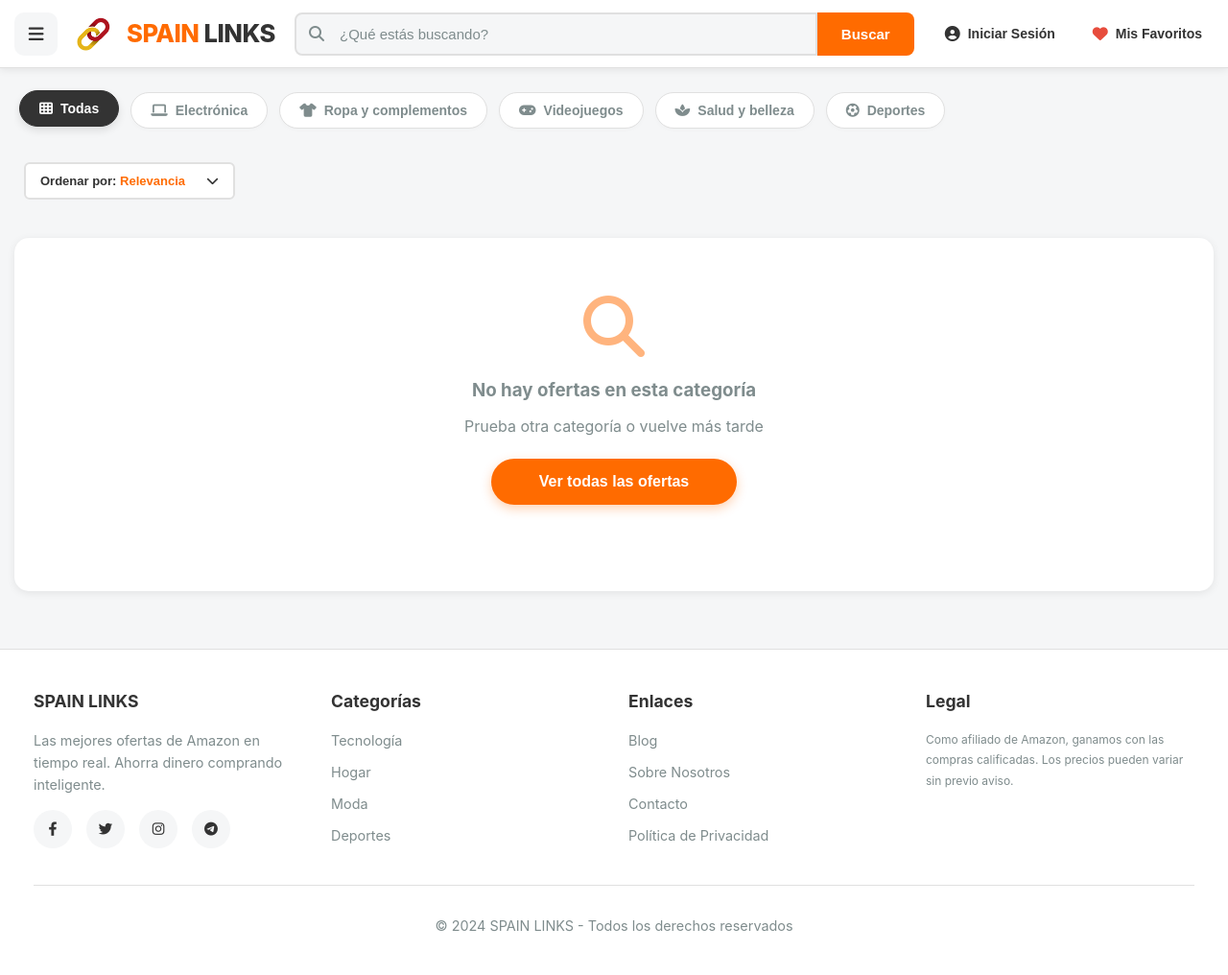
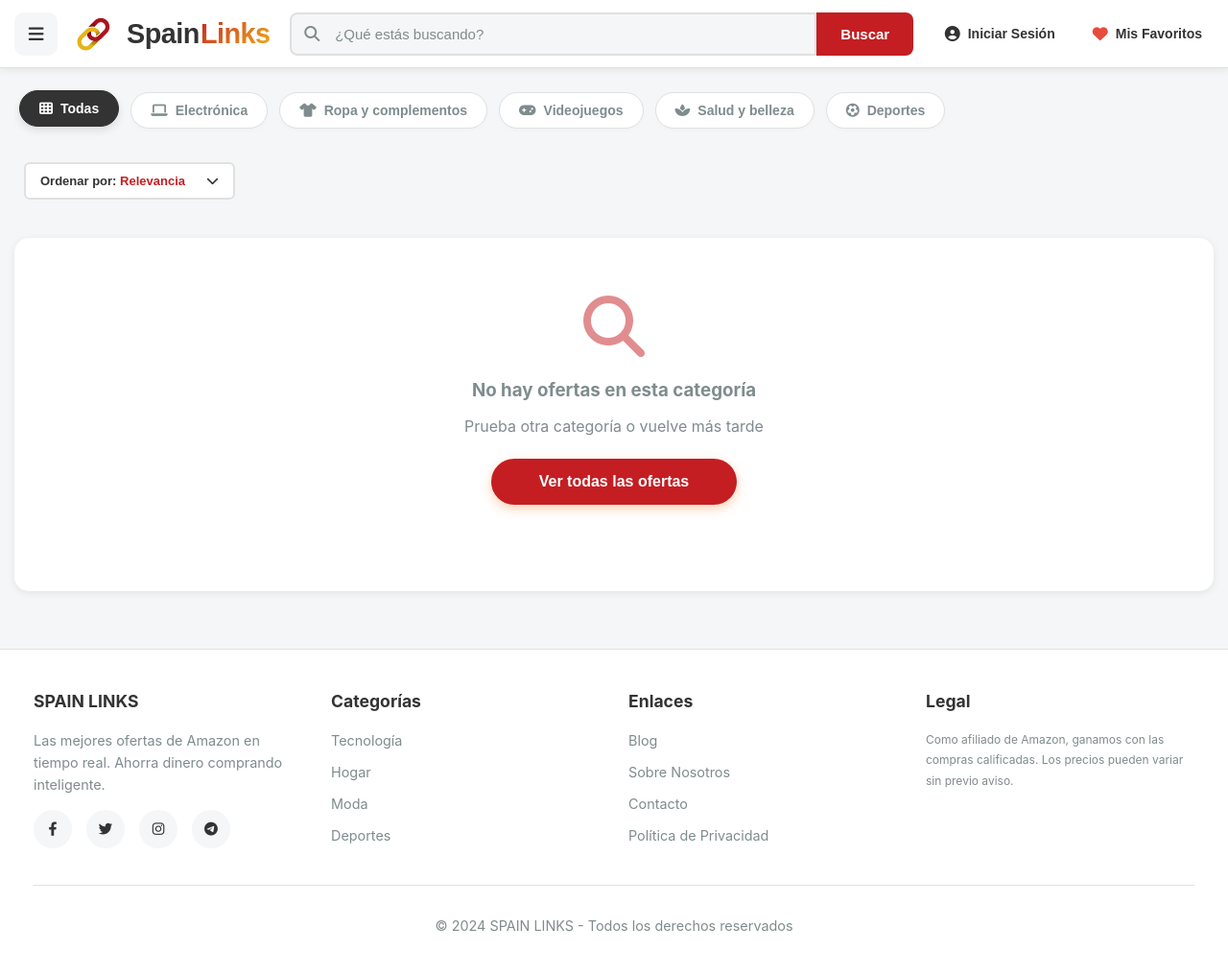
Before and after one commit to alvaroopiintor/ofertas-web, a Flask app: page / in a window 1280 px wide. Shown: the whole page at 96% size. Run offline with Flask 3, Linux system fonts and the light colour scheme; data that the repository does not hold is empty; some libraries are stand-ins or nearby versions.

Commit message:
Update index.html

```diff
--- a/templates/index.html
+++ b/templates/index.html
@@ -37,12 +37,15 @@
         * { margin: 0; padding: 0; box-sizing: border-box; }
 
         :root {
-            --primary-color: #ff6b00;
-            --primary-hover: #e65c00;
+            /* Colores extraídos exactamente de tu nuevo logo */
+            --primary-color: #c41e22; /* El rojo carmesí del eslabón derecho */
+            --primary-hover: #9c171b; /* Un rojo más oscuro para cuando pasas el ratón */
             --secondary-color: #2c3e50;
             --success-color: #27ae60;
             --danger-color: #e74c3c;
-            --warning-color: #f39c12;
+            --warning-color: #f3b519; /* El dorado/amarillo del eslabón izquierdo */
+
+            /* Fondos y textos base (se mantienen igual) */
             --bg-color: #f5f6f7;
             --card-bg: #ffffff;
             --text-color: #333333;
@@ -137,14 +140,29 @@
         }
 
         .header-logo-text {
-            font-size: 1.6rem;
+            font-family: 'Montserrat', sans-serif;
+            font-size: 1.8rem; /* Un pelín más grande para compensar las minúsculas */
             font-weight: 800;
-            color: var(--primary-color);
+            color: var(--text-color);
             letter-spacing: -0.5px;
+            display: flex;
+            align-items: center;
+            transition: transform 0.2s;
+        }
+
+        .header-logo:hover .header-logo-text {
+            transform: scale(1.02);
         }
 
         .header-logo-text span {
-            color: var(--text-color);
+            /* El degradado que une el rojo y el dorado de tu logo */
+            background: linear-gradient(135deg, #c41e22 0%, #f3b519 100%);
+            -webkit-background-clip: text;
+            -webkit-text-fill-color: transparent;
+            background-clip: text;
+            color: transparent;
+            margin-left: 1px;
+            font-weight: 900; /* 'Links' un poco más grueso para destacar */
         }
 
         .header-search {
@@ -1846,6 +1864,8 @@
     height: 22px;
 }
 
+<link href="https://fonts.googleapis.com/css2?family=Montserrat:ital,wght@0,900;1,900&display=swap" rel="stylesheet">
+
 
     </style>
 </head>
@@ -1855,7 +1875,7 @@
     <aside class="sidebar" id="sidebar">
         <div class="sidebar-header" style="display: flex; align-items: center; justify-content: space-between; padding: 20px;">
             <a href="#" class="header-logo" onclick="showHome(event); toggleSidebar()">
-                <span class="header-logo-text">SPAIN <span>LINKS</span></span>
+                <span class="header-logo-text">Spain<span>Links</span></span>
             </a>
             <button class="sidebar-close-btn" style="margin-right: 0;" onclick="toggleSidebar()"><i class="fas fa-times"></i></button>
         </div>
@@ -1932,7 +1952,7 @@
                 </button>
                 <a href="#" class="header-logo" onclick="showHome(event)">
                     <img src="/static/logo.png" alt="SPAIN LINKS">
-                    <span class="header-logo-text">SPAIN <span>LINKS</span></span>
+                    <span class="header-logo-text">Spain<span>Links</span></span>
                 </a>
             </div>
 
```
